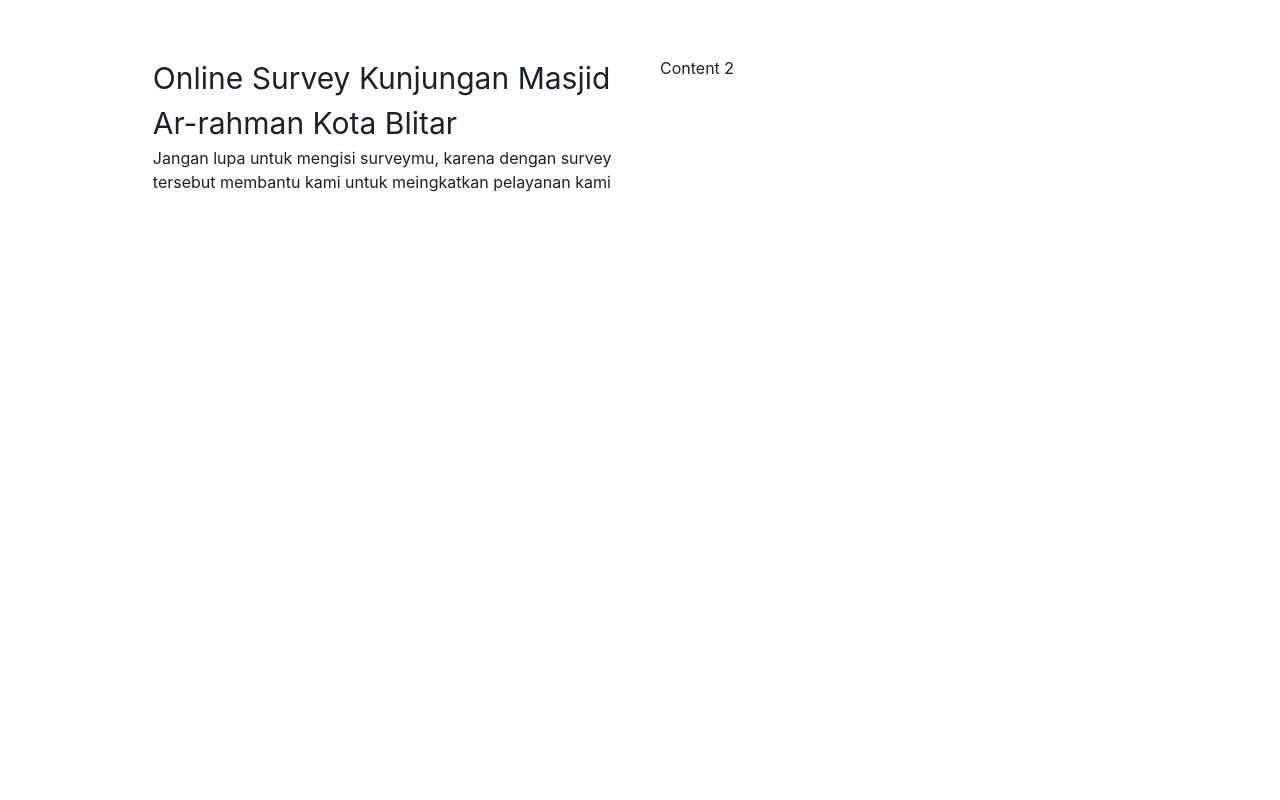
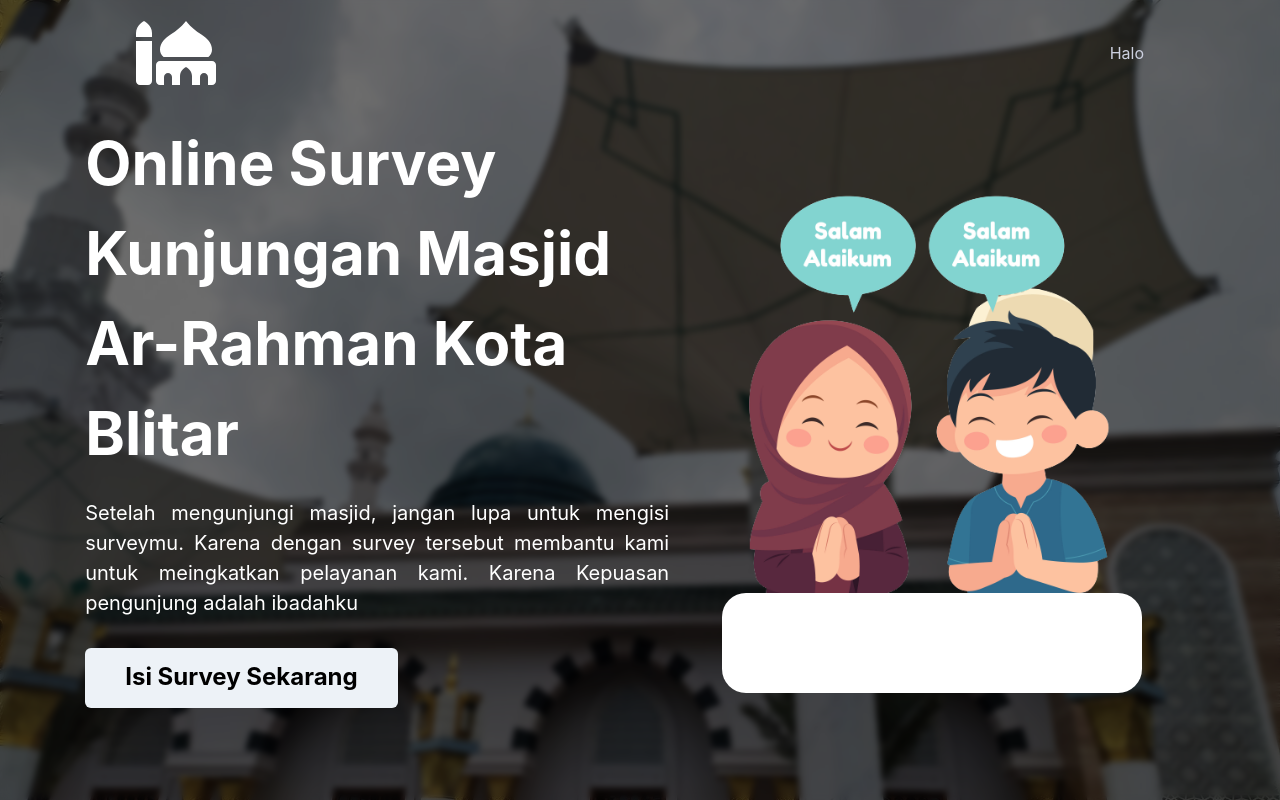
Before and after one commit to mitro-ubaidillah/survey-app, a React (Vite) app: page / in a window 1280 px wide. Built offline with nearby package versions, Linux system fonts and the light colour scheme.

Commit message:
jumbotron fix

```diff
--- a/package.json
+++ b/package.json
@@ -9,13 +9,16 @@
     "preview": "vite preview"
   },
   "dependencies": {
+    "@chakra-ui/icons": "^2.0.17",
     "@chakra-ui/react": "^2.4.9",
     "@emotion/react": "^11.10.5",
     "@emotion/styled": "^11.10.5",
     "@fontsource/plus-jakarta-sans": "^4.5.11",
     "framer-motion": "^8.5.5",
     "react": "^18.2.0",
-    "react-dom": "^18.2.0"
+    "react-dom": "^18.2.0",
+    "react-icons": "^4.7.1",
+    "react-router-dom": "^6.8.0"
   },
   "devDependencies": {
     "@types/react": "^18.0.26",
--- a/src/App.jsx
+++ b/src/App.jsx
@@ -6,12 +6,17 @@ import '@fontsource/plus-jakarta-sans/400.css'
 import '@fontsource/plus-jakarta-sans/500.css'
 import '@fontsource/plus-jakarta-sans/600.css'
 import '@fontsource/plus-jakarta-sans/700.css'
+import { BrowserRouter, Route, Routes } from 'react-router-dom'
 
-const App =() =>{
+const App = () => {
   return (
-    <ChakraProvider>
-      <Home />
-    </ChakraProvider>
+    <BrowserRouter>
+      <ChakraProvider>
+        <Routes>
+          <Route path='/' element={<Home />} />
+        </Routes>
+      </ChakraProvider>
+    </BrowserRouter>
   )
 }
 
--- a/src/components/Jumbotron.jsx
+++ b/src/components/Jumbotron.jsx
@@ -1,30 +1,80 @@
-import { Box, Flex, Text } from '@chakra-ui/react';
+import { Box, Button, Flex, Img, Text } from '@chakra-ui/react';
 import React from 'react';
+import imgMasjid from '../assets/images/masjid.jpg';
+import muslim from '../assets/images/muslim.png';
 
-const Jumbotron = () => {
+const Jumbotron = ({ navbar }) => {
     return (
+        <Box
+            bgImage={`url(${imgMasjid})`}
+            backgroundSize={'cover'}
+            backgroundPosition={'top'}
+        >
             <Flex
+                maxHeight={'100vh'}
+                height={'100vh'}
                 justify={'center'}
-            gap={'10'}
-            p={'14'}
+                align={'center'}
+                px={'14'}
                 wrap={'wrap'}
+                backdropFilter='auto' backdropBlur='3px'
+                bg={'#00000093'}
             >
                 <Box
-                flexBasis={'40%'}
+                    flexBasis={'100%'}
+                >
+                    {navbar}
+                </Box>
+                <Box
+                    flexBasis={'50%'}
+                    color={'white'}
+                    pb={'20'}
                 >
                     <Text
-                    fontSize={'30px'}
+                        fontSize={'60px'}
+                        fontWeight={'700'}
+                        mb={'20px'}
                     >
-                    Online Survey Kunjungan Masjid Ar-rahman Kota Blitar
+                        Online Survey Kunjungan Masjid <br /> Ar-Rahman Kota Blitar
                     </Text>
-                <Text>Jangan lupa untuk mengisi surveymu, karena dengan survey tersebut membantu kami untuk meingkatkan pelayanan kami</Text>
+                    <Text
+                        lineHeight={'30px'}
+                        align={'justify'}
+                        mb={'30px'}
+                        fontSize={'20px'}
+                    >
+                        Setelah mengunjungi masjid, jangan lupa untuk mengisi surveymu. Karena dengan survey tersebut membantu kami untuk meingkatkan pelayanan kami. Karena Kepuasan pengunjung adalah ibadahku
+                    </Text>
+                    <Button
+                        color={'black'}
+                        fontSize={'24px'}
+                        px={'10'}
+                        height={'60px'}
+                        fontWeight={'700'}
+                    >
+                        Isi Survey Sekarang
+                    </Button>
                 </Box>
                 <Box
-                flexBasis={'40%'}
+                    flexBasis={'45%'}
+                    mb={'10'}
                 >
-                Content 2
+                    <Img
+                        mx={'auto'}
+                        src={muslim}
+                        width={'80%'}
+                    />
+                    <Box
+                        mx={'auto'}
+                        bg={'white'}
+                        width={'80%'}
+                        height={'100px'}
+                        borderRadius={'3xl'}
+                    >
+                    </Box>
                 </Box>
             </Flex>
+        </Box>
     );
 }
 
--- /dev/null
+++ b/src/components/Navbar.jsx
@@ -0,0 +1,86 @@
+import { Box, Button, Flex, Menu, Stack } from '@chakra-ui/react';
+import { HamburgerIcon, CloseIcon } from "@chakra-ui/icons";
+import { FaMosque } from 'react-icons/fa';
+import React, { useState } from 'react';
+import { Link } from 'react-router-dom';
+
+const Navbar = () => {
+    const [isOpen, SetIsOpen] = useState(false);
+    const toggle = () => SetIsOpen(!isOpen);
+
+    return (
+        <Box position={"sticky"} top={"0"} zIndex={"10"}>
+            <NavBarContainer>
+                <Link to={'/'}>
+                    <FaMosque size={'80'} color='white'/>
+                </Link>
+                <MenuToggle toggle={toggle} isOpen={isOpen} />
+                <MenuLinks
+                    isOpen={isOpen}
+                />
+            </NavBarContainer>
+        </Box>
+    );
+}
+
+const MenuToggle = ({ toggle, isOpen }) => {
+    return (
+        <Box display={{ base: "block", md: "none" }} onClick={toggle}>
+            {isOpen ? <CloseIcon /> : <HamburgerIcon />}
+        </Box>
+    );
+};
+
+const MenuLinks = ({ isOpen }) => {
+    return (
+        <Box
+            display={{ base: isOpen ? "block" : "none", md: "block" }}
+            flexBasis={{ base: "100%", md: "auto" }}
+            borderRadius="20"
+            py={{ base: "6" }}
+        >
+            <Stack
+                spacing={8}
+                align="center"
+                justify={["center", "center", "flex-end", "flex-end"]}
+                direction={["column", "column", "row", "row"]}
+                pt={[4, 4, 0, 0]}
+                color="#CDD1E0"
+            >
+                <Menu>
+                    <Link to={'/'}>
+                        Halo
+                    </Link>
+                    {/* <Link
+                        color="#3AB8FF"
+                        _hover={{ textDecoration: "none" }}
+                        to="/home"
+                    >
+                        Beranda
+                    </Link> */}
+                </Menu>
+            </Stack>
+        </Box>
+    );
+};
+
+const NavBarContainer = ({ children, ...props }) => {
+    return (
+        <Flex
+            as="nav"
+            align="center"
+            justify="space-between"
+            wrap="wrap"
+            w="100%"
+            mb={{ base: 0, md: 0 }}
+            py={{ base: 0, md: 0 }}
+            px={20}
+            {...props}
+            height={{ base: "0", md: "auto" }}
+        >
+            {children}
+        </Flex>
+    );
+};
+
+export default Navbar;
--- a/src/pages/Home.jsx
+++ b/src/pages/Home.jsx
@@ -1,16 +1,14 @@
 import { Box, Text } from '@chakra-ui/react';
 import React from 'react';
 import Jumbotron from '../components/Jumbotron';
+import Navbar from '../components/Navbar';
 
 const Home = () => {
     return (
-        <Box
-            minHeight={'100vh'}
-            minWidth={'100vw'}
-            maxHeight={'100vh'}
-            maxWidth={'100vw'}
-        >
-            <Jumbotron />
+        <Box>
+            <Jumbotron
+                navbar={<Navbar />}
+            />
         </Box>
     );
 }
```
Also changed, not shown: src/assets/images/muslim.png (added), 1 other file (tests, documents, lock files or other folders). Lines whose indentation alone changed are shown as unchanged.
